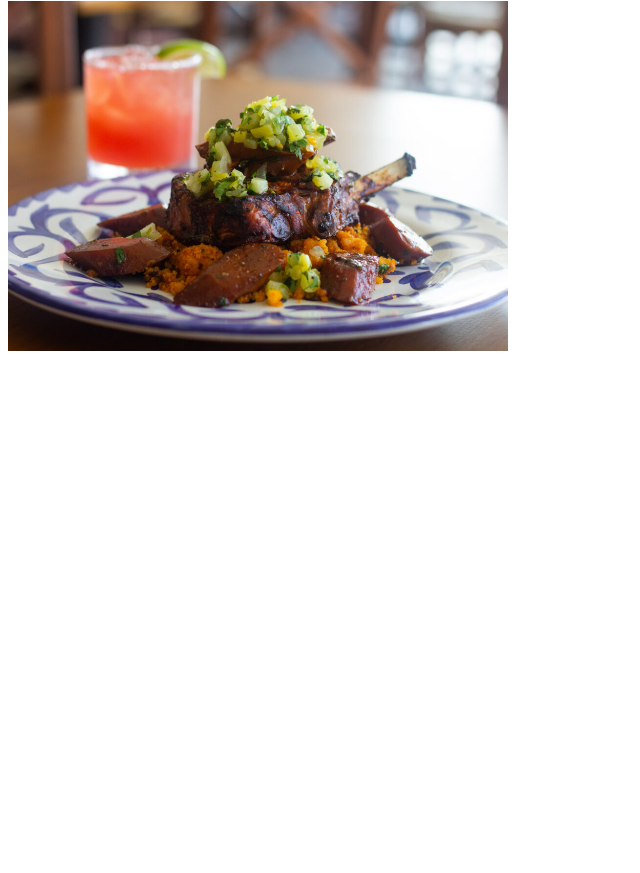
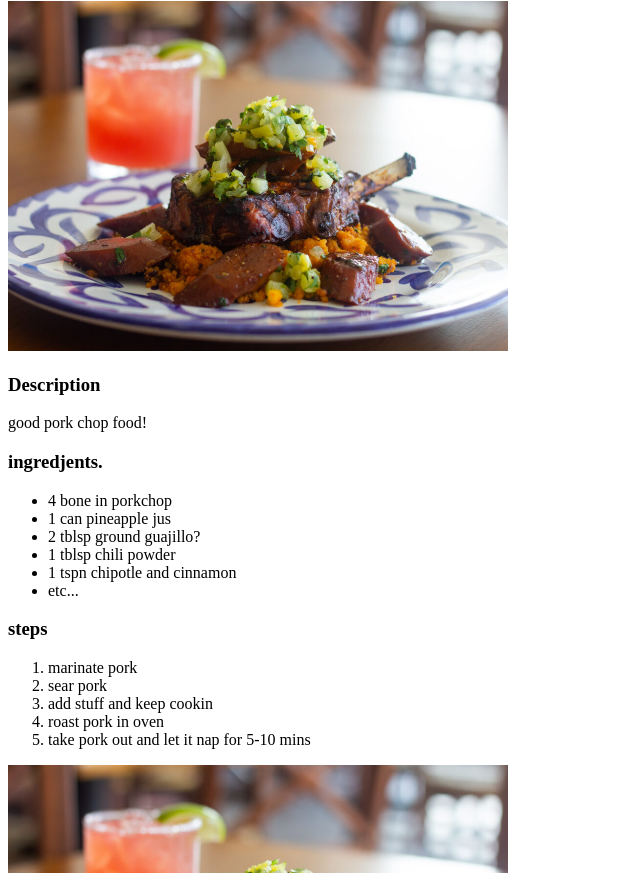
Before and after one commit to aiikotmg/odin_recipes, a plain HTML site: page recipes/porkchop-al-pastor.html in a window 1280 px wide. Shown: the part 79-952 px from the top of the page, without its empty margins (0-640 px from the left). Before the commit the page ends 800 px from the top, so only its background shows below. Drawn offline with Linux system fonts and the light colour scheme.

Commit message:
added ingredients and steps for recipe

```diff
--- a/recipes/porkchop-al-pastor.html
+++ b/recipes/porkchop-al-pastor.html
@@ -9,6 +9,30 @@
   <body>
     <h1> Pork Chops al Pastor </h1>
     <img src="../images/porkchop.jpg"alt="Porkchop Al Pastor" height="350" width="500">
+    <h3> Description </h3>
+      <p>
+        good pork chop food!
+      </p>
 
+    <h3> ingredjents.</h3>
+      <ul>
+        <li> 4 bone in porkchop </li>
+        <li> 1 can pineapple jus </li>
+        <li> 2 tblsp ground guajillo? </li>
+        <li> 1 tblsp chili powder </li>
+        <li> 1 tspn chipotle and cinnamon </li>
+        <li> etc... </li>
+      </ul>
+
+      <h3> steps </h3>
+        <ol>
+          <li> marinate pork </li>
+          <li> sear pork </li>
+          <li> add stuff and keep cookin </li>
+          <li> roast pork in oven </li>
+          <li> take pork out and let it nap for 5-10 mins</li>
+        </ol>
+
+      <img src="../images/porkchop.jpg"alt="Porkchop Al Pastor" height="350" width="500">
   </body>
 </html>
```
